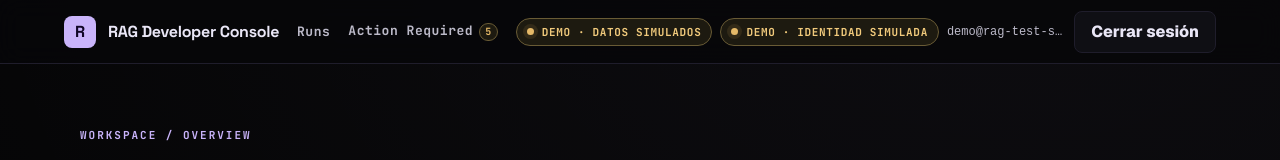
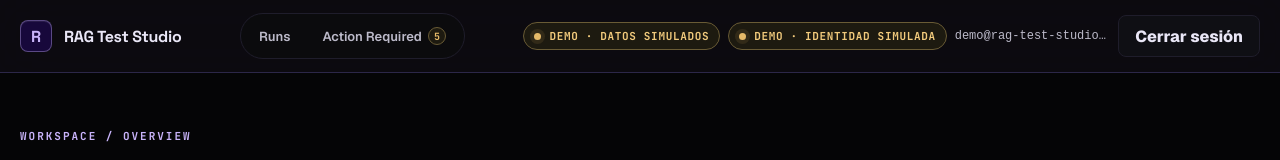
Before and after one commit to cjcarlosgc/tjc-fe-rag-developer-console, a React (Vite) app in the folder app/: page /login in a window 1280 px wide. Both pictures are taken after a click on the button "Continuar con GitHub". Shown: the top 160 px of the page. Built offline with nearby package versions, Linux system fonts and the light colour scheme; no server answers.

Commit message:
feat(shell): consolidate RAG Test Studio experience
Refs: HU25, HU26

```diff
--- a/app/index.html
+++ b/app/index.html
@@ -4,7 +4,7 @@
     <meta charset="UTF-8" />
     <meta name="viewport" content="width=device-width, initial-scale=1.0" />
     <meta name="description" content="Consola para análisis y generación de pruebas con RAG" />
-    <title>RAG Developer Console</title>
+    <title>RAG Test Studio</title>
     <link rel="preconnect" href="https://fonts.googleapis.com" />
     <link rel="preconnect" href="https://fonts.gstatic.com" crossorigin />
     <!-- design-system/spec.md: Space Grotesk (headlines), Geist (UI/cuerpo), JetBrains Mono (código/datos) -->
--- a/app/src/auth/LoginPage.tsx
+++ b/app/src/auth/LoginPage.tsx
@@ -55,7 +55,7 @@ export function LoginPage() {
 
   return <section className="auth-page">
     <div className="panel auth-panel">
-      <p className="eyebrow">RAG Developer Console</p>
+      <p className="eyebrow">RAG Test Studio</p>
       {isMockAuth() && <span className="environment environment-demo"><i aria-hidden="true" />DEMO · IDENTIDAD SIMULADA</span>}
       <h1>Iniciar sesión</h1>
       <p className="empty-inline-note">El acceso a la Console es solo con tu cuenta de GitHub.</p>
--- a/app/src/styles.css
+++ b/app/src/styles.css
@@ -1,18 +1,21 @@
 :root { font-family: 'Geist', 'Super Sans VF', Inter, ui-sans-serif, system-ui, -apple-system, "Segoe UI", Roboto, sans-serif; color: #eae7f7; background: #050506; font-synthesis: none; --panel: #1b1938; --border: #2c2748; --border-subtle: #1f1d2b; --muted: #bcbac9; --text-dim: #716f82; --accent: #c9b4fa; --accent-dark: #17083b; --canvas: #050506; --surface-1: #0b0b0d; --surface-2: #101014; --surface-3: #18181e; --success: #10b981; --danger: #f43f5e; --glass-bg: rgba(18, 16, 24, .62); --glass-blur: blur(24px); --signal-semantic: #f2c94c; --signal-structural: #34d6d3; --signal-agent: #a78bfa; --signal-focus: #ffffff; --motion-hover: 180ms; --motion-drawer: 220ms; --motion-node: 320ms; --ease-glass: cubic-bezier(0.22, 1, 0.36, 1); }
 * { box-sizing: border-box; }
-body { margin: 0; min-width: 320px; min-height: 100vh; background: radial-gradient(circle at 80% -10%, rgba(201,180,250,.05) 0, transparent 40%), var(--canvas); }
+body { margin: 0; min-width: 320px; min-height: 100vh; background: var(--canvas); }
 button, input { font: inherit; }
 button, a { -webkit-tap-highlight-color: transparent; }
 a { color: inherit; }
-.topbar { height: 64px; border-bottom: 1px solid var(--border-subtle); display: flex; align-items: center; justify-content: space-between; gap: 18px; padding: 0 clamp(20px, 5vw, 72px); background: rgba(7,7,9,.82); backdrop-filter: blur(12px); }
+.app-shell { min-height: 100vh; background: var(--canvas); }
+.topbar { position: relative; z-index: 10; min-height: 72px; border-bottom: 1px solid var(--border); background: var(--glass-bg); backdrop-filter: var(--glass-blur); }
+.topbar-inner { width: min(1320px, calc(100% - 40px)); min-height: inherit; margin: 0 auto; display: flex; align-items: center; justify-content: space-between; gap: 24px; }
 .brand { display: flex; align-items: center; gap: 12px; flex: 0 0 auto; font-weight: 700; text-decoration: none; letter-spacing: -.02em; font-family: 'Space Grotesk', 'Super Sans VF', sans-serif; white-space: nowrap; }
 .brand-mark, .project-icon { display: inline-grid; place-items: center; width: 32px; height: 32px; border-radius: 8px; background: var(--accent); color: #100626; font-weight: 900; }
+.brand-mark { color: var(--accent); border: 1px solid rgba(201,180,250,.38); background: var(--accent-dark); box-shadow: inset 0 1px rgba(255,255,255,.08); }
 .environment { color: var(--muted); font-size: 13px; border: 1px solid var(--border-subtle); border-radius: 999px; padding: 6px 10px; }
-.environment { display: inline-flex; align-items: center; gap: 8px; flex: 0 0 auto; font: 750 11px 'JetBrains Mono', ui-monospace, monospace; letter-spacing: .06em; white-space: nowrap; }
+.environment { display: inline-flex; align-items: center; gap: 8px; flex: 0 0 auto; background: var(--surface-1); font: 750 11px 'JetBrains Mono', ui-monospace, monospace; letter-spacing: .06em; white-space: nowrap; }
 .environment i { width: 7px; height: 7px; border-radius: 50%; background: var(--accent); box-shadow: 0 0 0 4px rgba(201,180,250,.1); }
 .environment-demo { color: #f1ca7c; border-color: #695b35; background: #1d1a10; }
 .environment-demo i { background: #e5b968; box-shadow: 0 0 0 4px rgba(229,185,104,.1); }
-.content { width: min(1120px, calc(100% - 40px)); margin: 0 auto; padding: 64px 0; }
+.content { width: min(1320px, calc(100% - 40px)); margin: 0 auto; padding: 56px 0 72px; }
 .content:focus { outline: none; }
 .page-heading { display: flex; align-items: flex-end; justify-content: space-between; gap: 24px; margin-bottom: 32px; }
 .run-heading-actions { display: flex; align-items: center; gap: 12px; }
@@ -496,9 +499,9 @@ code { color: var(--accent); background: var(--surface-2); padding: 2px 5px; bor
 .discovered-files-list { list-style: none; margin: 0; padding: 0; max-height: 220px; overflow-y: auto; display: grid; gap: 4px; }
 .discovered-files-list code { font-size: 12px; color: var(--muted); }
 @media (max-width: 900px) { .context-explorer-body { grid-template-columns: 1fr; } .side-panel { position: static; } }
-.topbar-nav { display: flex; align-items: center; gap: 18px; flex: 0 0 auto; white-space: nowrap; }
-.topbar-nav a { color: var(--muted); font: 700 13px 'JetBrains Mono', ui-monospace, monospace; letter-spacing: .04em; text-decoration: none; }
-.topbar-nav a:hover, .topbar-nav a:focus-visible { color: var(--accent); }
+.topbar-nav { display: flex; align-items: center; gap: 4px; flex: 0 0 auto; padding: 4px; border: 1px solid var(--border-subtle); border-radius: 999px; background: var(--surface-1); white-space: nowrap; }
+.topbar-nav a { display: inline-flex; align-items: center; min-height: 36px; padding: 0 14px; border-radius: 999px; color: var(--muted); font: 600 13px Geist, Inter, ui-sans-serif, sans-serif; text-decoration: none; transition: color var(--motion-hover) var(--ease-glass), background var(--motion-hover) var(--ease-glass); }
+.topbar-nav a:hover, .topbar-nav a:focus-visible { color: #eae7f7; background: var(--surface-3); }
 .nav-badge { display: inline-grid; place-items: center; min-width: 18px; height: 18px; margin-left: 6px; padding: 0 5px; border-radius: 999px; background: #1d1a10; color: #e5b968; border: 1px solid #695b35; font: 800 10px 'JetBrains Mono', ui-monospace, monospace; }
 .project-tabs { display: flex; align-items: center; gap: 4px; border-bottom: 1px solid var(--border-subtle); margin-bottom: 28px; overflow-x: auto; }
 .project-tabs a { padding: 10px 14px; color: var(--muted); font: 700 13px 'JetBrains Mono', ui-monospace, monospace; letter-spacing: .03em; text-decoration: none; border-bottom: 2px solid transparent; white-space: nowrap; }
@@ -517,8 +520,8 @@ code { color: var(--accent); background: var(--surface-2); padding: 2px 5px; bor
 .auth-block-screen h1 { font-size: 22px; }
 .auth-block-screen p { color: var(--muted); line-height: 1.6; }
 .auth-block-screen code { color: #ffb4b4; }
-@media (max-width: 900px) { .topbar { gap: 12px; padding-inline: 20px; } .user-email { max-width: 128px; } }
-@media (max-width: 680px) { .topbar { height: auto; min-height: 64px; flex-wrap: wrap; justify-content: flex-start; gap: 12px 18px; padding-block: 12px; } .topbar-nav { gap: 12px; } .topbar-badges { width: 100%; flex-wrap: wrap; justify-content: flex-start; } .environment { padding: 5px 8px; font-size: 9px; } .user-email { max-width: 34vw; } }
+@media (max-width: 900px) { .topbar-inner { gap: 12px; } .user-email { max-width: 128px; } }
+@media (max-width: 680px) { .topbar-inner { min-height: 64px; flex-wrap: wrap; justify-content: flex-start; gap: 12px 18px; padding-block: 12px; } .topbar-nav { gap: 2px; } .topbar-nav a { padding-inline: 10px; } .topbar-badges { width: 100%; flex-wrap: wrap; justify-content: flex-start; } .environment { padding: 5px 8px; font-size: 9px; } .user-email { max-width: 34vw; } }
 .status-dot { width: 8px; height: 8px; border-radius: 50%; flex-shrink: 0; }
 .status-dot.status-ready { background: var(--success); box-shadow: 0 0 8px rgba(16,185,129,.5); }
 .status-dot.status-empty { background: var(--text-dim); }
--- a/app/src/ui/AppShell.tsx
+++ b/app/src/ui/AppShell.tsx
@@ -23,9 +23,10 @@ export function AppShell() {
   return (
     <div className="app-shell">
       <header className="topbar">
-        <Link className="brand" to="/" aria-label="RAG Developer Console, proyectos">
+        <div className="topbar-inner">
+          <Link className="brand" to="/" aria-label="RAG Test Studio, proyectos">
             <span className="brand-mark" aria-hidden="true">R</span>
-          <span>RAG Developer Console</span>
+            <span>RAG Test Studio</span>
           </Link>
           <nav className="topbar-nav" aria-label="Navegación principal">
             <Link to="/analysis-runs">Runs</Link>
@@ -38,6 +39,7 @@ export function AppShell() {
               <span className="user-email">{session.user.email}</span>
               <button type="button" className="button secondary" onClick={() => void signOut()}>Cerrar sesión</button>
             </div>}
+          </div>
         </div>
       </header>
       <main className="content" ref={mainRef} tabIndex={-1}>
```
Also changed, not shown: 1 other file (tests, documents, lock files or other folders). Lines whose indentation alone changed are shown as unchanged.
